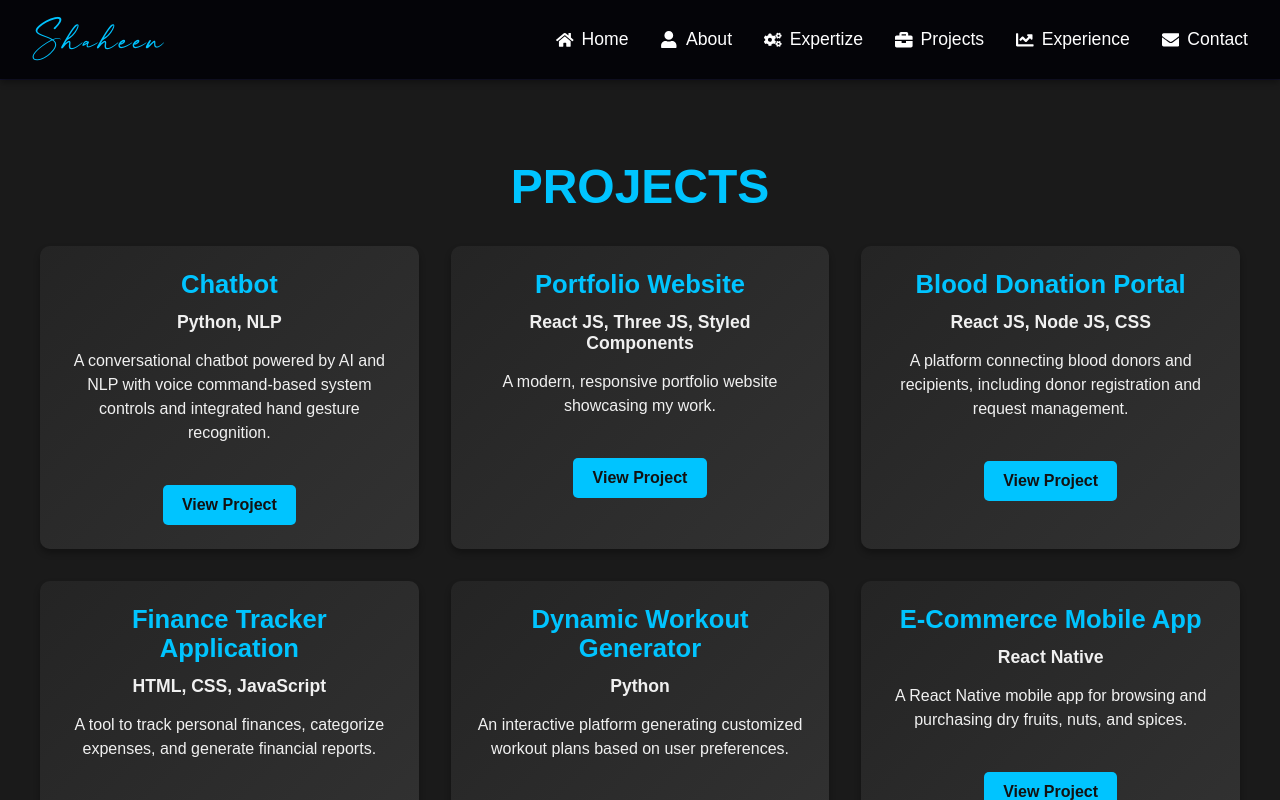
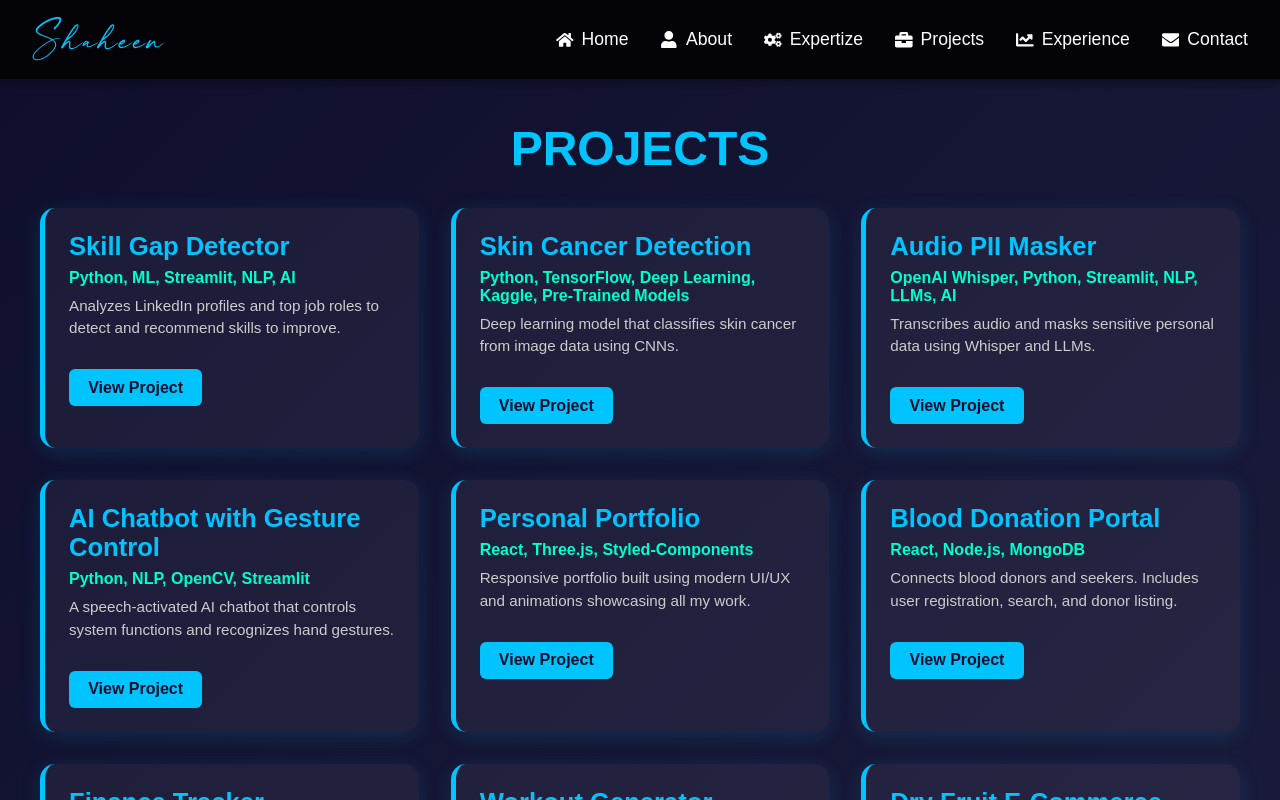
Before and after one commit to ShaheenurRahmanM/Shaheen-Portfolio, a React (Create React App) app: page / in a window 1280 px wide. Both pictures are taken after a click on the link "Projects". Shown: the top 800 px of the page. Built offline with nearby package versions, Linux system fonts and the light colour scheme.

Commit message:
Modified Skills, Projects and Experience Section

```diff
--- a/package.json
+++ b/package.json
@@ -47,5 +47,8 @@
       "last 1 firefox version",
       "last 1 safari version"
     ]
+  },
+  "devDependencies": {
+    "@babel/plugin-proposal-private-property-in-object": "^7.21.11"
   }
 }
--- a/src/components/Experience.jsx
+++ b/src/components/Experience.jsx
@@ -1,211 +1,278 @@
-import React from 'react';
-import styled, { keyframes } from 'styled-components';
-import { FaLaptopCode, FaUserGraduate, FaRocket } from 'react-icons/fa';
+import React from "react";
+import styled from "styled-components";
+import { FaProjectDiagram } from "react-icons/fa";
 
-// Glowing background animation
-const glow = keyframes`
-  0% { background-position: 0% 50%; }
-  50% { background-position: 100% 50%; }
-  100% { background-position: 0% 50%; }
+// Section Wrapper
+const ExperienceSection = styled.section`
+  background: linear-gradient(135deg, #0f0f2d, #1a1a3a);
+  padding: 15rem 1rem 3rem 1rem;
+  color: #fff;
 `;
 
-const ExperienceSection = styled.section`
-  min-height: 80vh;
-  padding: 6rem 2rem 4rem;
-  scroll-margin-top: 80px;
-  background: linear-gradient(-45deg, #1a1a1a, #222, #1f1f1f, #2c2c2c);
-  background-size: 400% 400%;
-  animation: ${glow} 15s ease infinite;
-  color: #f0f0f0;
-  display: flex;
-  flex-direction: column;
-  align-items: center;
-  justify-content: center;
+// Section Title
+const SectionTitle = styled.h2`
+  font-size: 3rem;
+  color: #00c4ff;
+  text-align: center;
+  margin-bottom: 4rem;
+  text-transform: uppercase;
+
+  @media (max-width: 768px) {
+    font-size: 2.2rem;
+  }
 `;
 
-const Heading = styled.h2`
-  font-size: 3rem;
-  color: #00c4ff;
-  text-transform: uppercase;
-  margin-bottom: 1rem;
-  text-align: center;
-`;
+// Timeline wrapper
+const Timeline = styled.div`
+  position: relative;
+  margin: 0 auto;
+  max-width: 900px;
 
-const Subtext = styled.p`
-  font-size: 1.2rem;
-  color: #ccc;
-  max-width: 600px;
-  text-align: center;
-  margin-bottom: 3rem;
-`;
+  &::before {
+    content: "";
+    position: absolute;
+    left: 20px;
+    top: 0;
+    height: 100%;
+    border-left: 3px dotted #00c4ff;
+    z-index: 0;
 
-const IconRow = styled.div`
-  display: flex;
-  gap: 3rem;
-  margin-bottom: 3rem;
-
-  svg {
-    font-size: 3rem;
-    color: #00c4ff;
-    transition: transform 0.4s ease;
-
-    &:hover {
-      transform: scale(1.3);
+    @media (max-width: 768px) {
+      content: none;
     }
   }
 `;
 
-const PlaceholderCard = styled.div`
-  border: 2px dashed #00c4ff;
-  padding: 2rem;
-  max-width: 500px;
-  text-align: center;
-  border-radius: 16px;
-  background-color: rgba(255, 255, 255, 0.03);
-  box-shadow: 0 0 15px rgba(0, 196, 255, 0.1);
-  transition: box-shadow 0.3s ease;
+// Mobile layout wrapper
+const MobileWrapper = styled.div`
+  @media (max-width: 768px) {
+    display: flex;
+    flex-direction: column;
+    gap: 3rem;
+  }
+`;
 
-  &:hover {
-    box-shadow: 0 0 30px rgba(0, 196, 255, 0.3);
+// Timeline Node
+const TimelineNode = styled.div`
+  position: relative;
+  margin-bottom: 4rem;
+  padding-left: 80px;
+
+  &::before {
+    content: "";
+    position: absolute;
+    top: 10px;
+    left: 12px;
+    width: 16px;
+    height: 16px;
+    background: #00c4ff;
+    border-radius: 50%;
+    border: 2px solid #fff;
+    z-index: 2;
+
+    @media (max-width: 768px) {
+      content: none;
+    }
   }
 
+  @media (max-width: 768px) {
+    padding-left: 0;
+  }
+`;
+
+// Fade-in animation wrapper
+const FadeIn = styled.div`
+  animation: fadeInUp 0.7s ease forwards;
+  opacity: 0;
+  transform: translateY(30px);
+
+  @keyframes fadeInUp {
+    to {
+      opacity: 1;
+      transform: translateY(0);
+    }
+  }
+`;
+
+// Experience Card
+const Card = styled.div`
+  background: rgba(255, 255, 255, 0.05);
+  padding: 1.5rem;
+  border-radius: 15px;
+  border-left: 5px solid #00c4ff;
+  box-shadow: 0 0 10px rgba(0, 196, 255, 0.2);
+
   h3 {
+    font-size: 1.5rem;
     color: #00c4ff;
+    margin-bottom: 0.5rem;
+  }
+
+  h4 {
+    font-size: 1rem;
+    color: #aaa;
     margin-bottom: 1rem;
   }
 
   p {
     color: #ccc;
+    line-height: 1.5;
+    font-size: 0.95rem;
+  }
+
+  @media (max-width: 600px) {
+    padding: 1rem;
+    h3 {
+      font-size: 1.2rem;
+    }
+    h4 {
+      font-size: 0.9rem;
+    }
+    p {
+      font-size: 0.9rem;
+    }
   }
 `;
+
+// Project Card
+const ProjectCard = styled.div`
+  margin-top: 1rem;
+  background: rgba(255, 255, 255, 0.04);
+  padding: 0.8rem;
+  border-radius: 10px;
+  border-left: 4px solid #00ffd0;
+
+  h5 {
+    display: flex;
+    align-items: center;
+    gap: 6px;
+    color: #00ffd0;
+    font-size: 1rem;
+    margin-bottom: 0.3rem;
+  }
+
+  span {
+    font-size: 0.85rem;
+    color: #bbb;
+  }
+
+  @media (max-width: 600px) {
+    padding: 0.7rem;
+    h5 {
+      font-size: 0.95rem;
+    }
+    span {
+      font-size: 0.8rem;
+    }
+  }
+`;
+
+// Freelancing Card
+const FreelanceCard = styled(Card)`
+  border-left: 5px solid #00ffd0;
+  background: rgba(0, 255, 208, 0.04);
+`;
+
+// Badge styling
+const badgeStyle = {
+  border: "1px solid #00ffd0",
+  borderRadius: "20px",
+  padding: "0.4rem 0.8rem",
+  fontSize: "0.85rem",
+  color: "#00ffd0",
+  background: "rgba(0, 255, 208, 0.08)",
+  marginBottom: "6px",
+};
 
 const Experience = () => {
   return (
     <ExperienceSection id="experience">
-      <Heading>Experience: A Journey in Progress</Heading>
-      <Subtext>
-        Though I may not have formal experience yet, I'm constantly learning, building, and preparing to create meaningful impact.
-      </Subtext>
+      <SectionTitle>Experience</SectionTitle>
+      <Timeline>
+        <MobileWrapper>
+          {/* Internship Node */}
+          <TimelineNode>
+            <FadeIn>
+              <Card>
+                <h3>Data & Analytics Intern</h3>
+                <h4>KANINI Software Solutions — May 2025</h4>
+                <p>
+                  I explored AI and Data Science by building real-world projects
+                  using Python, ML, DL, LLMs, GenAI, and Streamlit.
+                </p>
+                <ProjectCard>
+                  <h5><FaProjectDiagram /> Skill Gap Detector</h5>
+                  <span>
+                    Analyzes LinkedIn profiles and compares with top job roles
+                    to identify skill gaps using ML.
+                  </span>
+                </ProjectCard>
+                <ProjectCard>
+                  <h5><FaProjectDiagram /> Skin Cancer Detection</h5>
+                  <span>
+                    Deep learning model using CNNs trained on HAM10000 to
+                    classify skin cancer types.
+                  </span>
+                </ProjectCard>
+                <ProjectCard>
+                  <h5><FaProjectDiagram /> Audio PII Masker AI</h5>
+                  <span>
+                    Used Whisper & LLMs to transcribe and mask sensitive audio
+                    data with a Streamlit UI.
+                  </span>
+                </ProjectCard>
+              </Card>
+            </FadeIn>
+          </TimelineNode>
 
-      <IconRow>
-        <FaUserGraduate title="Learning Every Day" />
-        <FaLaptopCode title="Building Projects" />
-        <FaRocket title="Ready to Launch" />
-      </IconRow>
-
-      <PlaceholderCard>
-        <h3>Coming Soon...</h3>
-        <p>Stay tuned — my professional experience and achievements will be featured here shortly!</p>
-      </PlaceholderCard>
+          {/* Freelancing Node */}
+          <TimelineNode>
+            <FadeIn>
+              <FreelanceCard>
+                <h3>Open to Freelancing</h3>
+                <p>
+                  Always excited to work on impactful freelance projects in AI,
+                  Data Science, Full-Stack Dev, and more!
+                </p>
+                <div
+                  style={{
+                    display: "flex",
+                    flexWrap: "wrap",
+                    gap: "0.5rem",
+                    marginTop: "0.8rem",
+                  }}
+                >
+                  <span style={badgeStyle}>AI Solutions</span>
+                  <span style={badgeStyle}>GenAI</span>
+                  <span style={badgeStyle}>ML/DL</span>
+                  <span style={badgeStyle}>LLMs</span>
+                  <span style={badgeStyle}>Dashboards</span>
+                  <span style={badgeStyle}>Python</span>
+                  <span style={badgeStyle}>Streamlit</span>
+                  <span style={badgeStyle}>Data Analysis</span>
+                  <span style={badgeStyle}>App or Web Development</span>
+                </div>
+                <a
+                  href="mailto:shaheenur2005@gmail.com"
+                  target="_blank"
+                  rel="noopener noreferrer"
+                  style={{
+                    display: "inline-block",
+                    marginTop: "1rem",
+                    color: "#00ffd0",
+                    textDecoration: "none",
+                    fontWeight: "bold",
+                  }}
+                >
+                  Let’s collaborate →
+                </a>
+              </FreelanceCard>
+            </FadeIn>
+          </TimelineNode>
+        </MobileWrapper>
+      </Timeline>
     </ExperienceSection>
   );
 };
 
 export default Experience;
-
-
-// import React from "react";
-// import styled from "styled-components";
-// import { motion } from "framer-motion";
-
-// // Section Styling
-// const ExperienceSection = styled.section`
-//   min-height: 80vh;
-//   width: 100%;
-//   padding: 8rem 2rem 4rem; /* Top padding accounts for navbar */
-//   background: #1a1a1a;
-//   color: #f0f0f0;
-//   display: flex;
-//   flex-direction: column;
-//   align-items: center;
-//   justify-content: center;
-//   scroll-margin-top: 80px; /* 👈 This is important for anchor scrolling */
-// `;
-
-
-// // Title
-// const SectionTitle = styled.h2`
-//   font-size: 3.5rem;
-//   color: #00c4ff;
-//   font-weight: bold;
-//   margin-bottom: 3rem;
-//   text-align: center;
-//   text-transform: uppercase;
-
-//   @media (max-width: 768px) {
-//     font-size: 2.5rem;
-//   }
-// `;
-
-// // Experience Card Container
-// const ExperienceCard = styled(motion.div)`
-//   background: rgba(255, 255, 255, 0.05);
-//   border: 1px solid #00c4ff44;
-//   border-radius: 20px;
-//   padding: 2rem;
-//   margin-bottom: 2rem;
-//   width: 90%;
-//   max-width: 800px;
-//   box-shadow: 0 0 20px rgba(0, 196, 255, 0.2);
-//   transition: 0.3s ease;
-
-//   &:hover {
-//     transform: scale(1.02);
-//     box-shadow: 0 0 30px rgba(0, 196, 255, 0.4);
-//   }
-
-//   h3 {
-//     font-size: 1.8rem;
-//     color: #00c4ff;
-//     margin-bottom: 0.5rem;
-//   }
-
-//   h4 {
-//     font-size: 1.2rem;
-//     color: #aaa;
-//     margin-bottom: 1rem;
-//   }
-
-//   p {
-//     font-size: 1rem;
-//     color: #ddd;
-//     line-height: 1.6;
-//   }
-// `;
-
-// const Experience = () => {
-//   return (
-//     <ExperienceSection id="experience">
-//       <SectionTitle>Experience</SectionTitle>
-
-//       <ExperienceCard
-//         initial={{ opacity: 0, y: 40 }}
-//         whileInView={{ opacity: 1, y: 0 }}
-//         transition={{ duration: 0.6 }}
-//       >
-//         <h3>Frontend Developer Intern</h3>
-//         <h4>Personal Portfolio Project • Jan 2025 – Present</h4>
-//         <p>
-//           Designed and developed a full-featured portfolio website using React, Styled Components, and Framer Motion.
-//           Integrated 3D visuals with @react-three/fiber, created reusable components, and implemented responsive layouts.
-//           This project showcases my understanding of frontend technologies and user interface design.
-//         </p>
-//       </ExperienceCard>
-
-//       <ExperienceCard
-//         initial={{ opacity: 0, y: 40 }}
-//         whileInView={{ opacity: 1, y: 0 }}
-//         transition={{ duration: 0.6, delay: 0.2 }}
-//       >
-//         <h3>Open Source Contributor</h3>
-//         <h4>GitHub Projects • Ongoing</h4>
-//         <p>
-//           Actively exploring open-source repositories and contributing through bug fixes and improvements. This has helped
-//           me understand collaborative development, Git workflows, and maintaining clean, readable code.
-//         </p>
-//       </ExperienceCard>
-//     </ExperienceSection>
-//   );
-// };
-
-// export default Experience;
--- a/src/components/Projects.jsx
+++ b/src/components/Projects.jsx
@@ -1,4 +1,4 @@
-import React from "react";
+import React, { useEffect, useRef } from "react";
 import styled from "styled-components";
 import { motion } from "framer-motion";
 import { useInView } from "react-intersection-observer";
@@ -7,16 +7,13 @@ import { useInView } from "react-intersection-observer";
 const ProjectsSection = styled(motion.section)`
   min-height: 100vh;
   width: 100%;
-  padding: 8rem 2rem 4rem;
-  background: #1a1a1a;
+  padding: 15rem 2rem 4rem;
+  background: linear-gradient(135deg, #0f0f2d, #1a1a3a);
   color: #f0f0f0;
   display: flex;
   flex-direction: column;
   align-items: center;
-  margin-top: 80px; // Ensures space for navbar
-  scroll-behavior: smooth;
-  overflow: hidden;
-
+  margin-top: 80px;
 `;
 
 const SectionTitle = styled(motion.h2)`
@@ -43,68 +40,69 @@ const ProjectsContainer = styled.div`
   }
 
   @media (max-width: 768px) {
-    grid-template-columns: 1fr;
+    display: flex;
+    flex-direction: row;
+    overflow-x: auto;
+    gap: 1rem;
+    scroll-snap-type: x mandatory;
+    -webkit-overflow-scrolling: touch;
+    padding-bottom: 1rem;
+
+    &::-webkit-scrollbar {
+      display: none;
+    }
   }
 `;
 
 const ProjectCard = styled(motion.div)`
-  background: linear-gradient(135deg, #242424, #323232);
-  border-radius: 10px;
-  overflow: hidden;
-  box-shadow: 0 4px 6px rgba(0, 0, 0, 0.3);
-  cursor: pointer;
+  background: rgba(255, 255, 255, 0.05);
+  border-left: 5px solid #00c4ff;
+  border-radius: 15px;
   padding: 1.5rem;
+  box-shadow: 0 4px 20px rgba(0, 196, 255, 0.15);
   transition: transform 0.3s ease, box-shadow 0.3s ease;
+  scroll-snap-align: center;
 
   &:hover {
     transform: scale(1.05);
-    box-shadow: 0 10px 15px rgba(0, 0, 0, 0.5);
+    box-shadow: 0 10px 30px rgba(0, 196, 255, 0.4);
   }
-`;
 
-const ProjectContent = styled.div`
-  display: flex;
-  flex-direction: column;
-  align-items: center;
-  text-align: center;
+  @media (max-width: 768px) {
+    max-width: 90%;
+    flex-shrink: 0;
+  }
 `;
 
 const ProjectTitle = styled.h3`
   font-size: 1.6rem;
   color: #00c4ff;
-  margin-bottom: 0.8rem;
+  margin-bottom: 0.5rem;
 `;
 
 const TechStack = styled.p`
-  font-size: 1.1rem;
-  color: #f0f0f0;
-  margin-bottom: 1rem;
   font-weight: bold;
+  font-size: 1rem;
+  color: #00ffd0;
+  margin-bottom: 0.5rem;
 `;
 
 const ProjectDescription = styled.p`
-  font-size: 1rem;
+  font-size: 0.95rem;
   line-height: 1.5;
-  color: #f0f0f0;
-  margin-bottom: 1.5rem;
-`;
-
-const ButtonWrapper = styled.div`
-  width: 100%;
-  display: flex;
-  justify-content: center;
-  margin-top: 1rem;
+  color: #ccc;
+  margin-bottom: 1rem;
 `;
 
 const ProjectButton = styled.a`
   display: inline-block;
-  padding: 0.7rem 1.2rem;
+  padding: 0.6rem 1.2rem;
   background: #00c4ff;
-  color: #121212;
-  border-radius: 5px;
+  color: #0f0f2d;
+  border-radius: 6px;
   font-weight: bold;
   text-decoration: none;
-  transition: background 0.3s ease;
+  margin-top: 0.8rem;
 
   &:hover {
     background: #00a3cc;
@@ -112,68 +110,109 @@ const ProjectButton = styled.a`
 `;
 
 const Projects = () => {
-  const { ref: sectionRef, inView } = useInView({
-    triggerOnce: true,
-    threshold: 0.3,
-  });
+  const { ref: sectionRef, inView } = useInView({ triggerOnce: true, threshold: 0.3 });
+  const scrollRef = useRef(null);
 
   const cardVariants = {
     hidden: { opacity: 0, y: 50 },
-    visible: { opacity: 1, y: 0, transition: { duration: 0.5 } },
+    visible: { opacity: 1, y: 0, transition: { duration: 0.6 } },
   };
+
+  useEffect(() => {
+    const container = scrollRef.current;
+    if (!container || window.innerWidth > 768) return;
+
+    let scrollAmount = 0;
+    const scrollStep = () => {
+      const cardWidth = container.firstChild?.offsetWidth || 300;
+      const gap = 16;
+      const scrollWidth = container.scrollWidth;
+      const maxScroll = scrollWidth - container.clientWidth;
+
+      scrollAmount += cardWidth + gap;
+      if (scrollAmount > maxScroll) scrollAmount = 0;
+
+      container.scrollTo({
+        left: scrollAmount,
+        behavior: "smooth",
+      });
+    };
+
+    const interval = setInterval(scrollStep, 3000);
+    return () => clearInterval(interval);
+  }, []);
 
   const projectList = [
     {
       id: 1,
-      title: "Chatbot",
+      title: "Skill Gap Detector",
       description:
-        "A conversational chatbot powered by AI and NLP with voice command-based system controls and integrated hand gesture recognition.",
-      techStack: "Python, NLP",
-      image: "https://via.placeholder.com/400x200",
+        "Analyzes LinkedIn profiles and top job roles to detect and recommend skills to improve.",
+      techStack: "Python, ML, Streamlit, NLP, AI",
+      link: "skillfit.streamlit.app",
+    },
+    {
+      id: 2,
+      title: "Skin Cancer Detection",
+      description:
+        "Deep learning model that classifies skin cancer from image data using CNNs.",
+      techStack: "Python, TensorFlow, Deep Learning, Kaggle, Pre-Trained Models",
       link: "#",
     },
     {
-      id: 2,
-      title: "Portfolio Website",
-      description: "A modern, responsive portfolio website showcasing my work.",
-      techStack: "React JS, Three JS, Styled Components",
-      image: "https://via.placeholder.com/400x200",
-      link: "https://shaheenurrahmanm.vercel.app/",
-    },
-    {
       id: 3,
-      title: "Blood Donation Portal",
+      title: "Audio PII Masker",
       description:
-        "A platform connecting blood donors and recipients, including donor registration and request management.",
-      techStack: "React JS, Node JS, CSS",
-      image: "https://via.placeholder.com/400x200",
+        "Transcribes audio and masks sensitive personal data using Whisper and LLMs.",
+      techStack: "OpenAI Whisper, Python, Streamlit, NLP, LLMs, AI",
       link: "#",
     },
     {
       id: 4,
-      title: "Finance Tracker Application",
+      title: "AI Chatbot with Gesture Control",
       description:
-        "A tool to track personal finances, categorize expenses, and generate financial reports.",
+        "A speech-activated AI chatbot that controls system functions and recognizes hand gestures.",
+      techStack: "Python, NLP, OpenCV, Streamlit",
+      link: "#",
+    },
+    {
+      id: 5,
+      title: "Personal Portfolio",
+      description:
+        "Responsive portfolio built using modern UI/UX and animations showcasing all my work.",
+      techStack: "React, Three.js, Styled-Components",
+      link: "https://shaheenurrahmanm.vercel.app/",
+    },
+    {
+      id: 6,
+      title: "Blood Donation Portal",
+      description:
+        "Connects blood donors and seekers. Includes user registration, search, and donor listing.",
+      techStack: "React, Node.js, MongoDB",
+      link: "#",
+    },
+    {
+      id: 7,
+      title: "Finance Tracker",
+      description:
+        "Track income, expenses and generate monthly summaries with an interactive UI.",
       techStack: "HTML, CSS, JavaScript",
-      image: "https://via.placeholder.com/400x200",
       link: "https://shaheenurrahmanm.github.io/FinanceTracker/",
     },
     {
-      id: 5,
-      title: "Dynamic Workout Generator",
+      id: 8,
+      title: "Workout Generator",
       description:
-        "An interactive platform generating customized workout plans based on user preferences.",
+        "Auto-generates custom workout plans based on user goals and preferences.",
       techStack: "Python",
-      image: "https://via.placeholder.com/400x200",
       link: "#",
     },
     {
-      id: 6,
-      title: "E-Commerce Mobile App",
+      id: 9,
+      title: "Dry Fruit E-Commerce App",
       description:
-        "A React Native mobile app for browsing and purchasing dry fruits, nuts, and spices.",
+        "Mobile shopping app with clean UI for ordering dry fruits and spices.",
       techStack: "React Native",
-      image: "https://via.placeholder.com/400x200",
       link: "#",
     },
   ];
@@ -193,30 +232,20 @@ const Projects = () => {
         Projects
       </SectionTitle>
 
-      <ProjectsContainer>
+      <ProjectsContainer ref={scrollRef}>
         {projectList.map((project) => (
           <ProjectCard
             key={project.id}
             variants={cardVariants}
             initial="hidden"
             animate={inView ? "visible" : "hidden"}
-            whileHover={{ scale: 1.05 }}
-            whileTap={{ scale: 0.95 }}
           >
-            <ProjectContent>
-              <ProjectTitle>{project.title}</ProjectTitle>
-              <TechStack>{project.techStack}</TechStack>
-              <ProjectDescription>{project.description}</ProjectDescription>
-              <ButtonWrapper>
-                <ProjectButton
-                  href={project.link}
-                  target="_blank"
-                  rel="noopener noreferrer"
-                >
-                  View Project
-                </ProjectButton>
-              </ButtonWrapper>
-            </ProjectContent>
+            <ProjectTitle>{project.title}</ProjectTitle>
+            <TechStack>{project.techStack}</TechStack>
+            <ProjectDescription>{project.description}</ProjectDescription>
+            <ProjectButton href={project.link} target="_blank" rel="noopener noreferrer">
+              View Project
+            </ProjectButton>
           </ProjectCard>
         ))}
       </ProjectsContainer>
@@ -225,6 +254,7 @@ const Projects = () => {
 };
 
 export default Projects;
+
 
 
 // import React from "react";
```
Also changed, not shown: src/components/Skills.jsx (+28 -26 lines), 1 other file (tests, documents, lock files or other folders).
